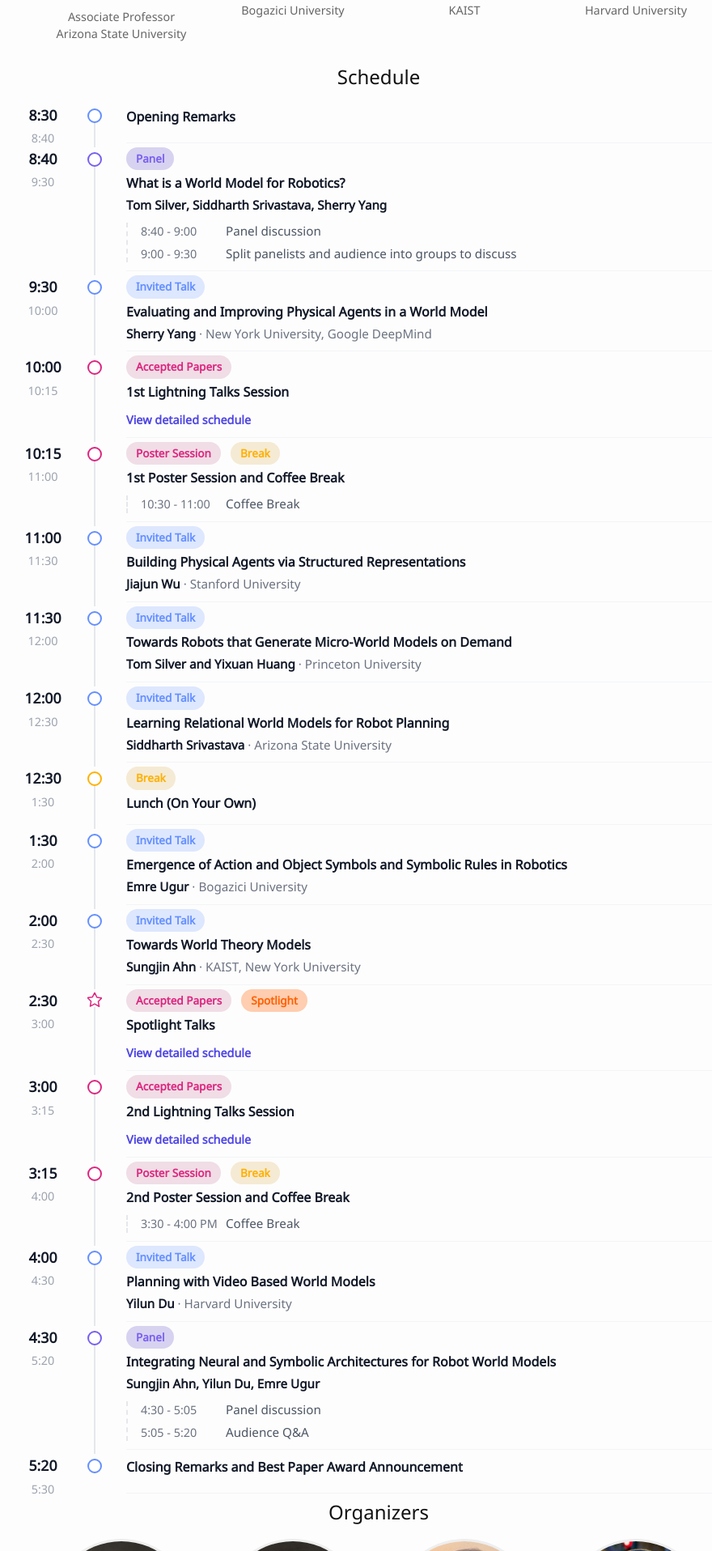
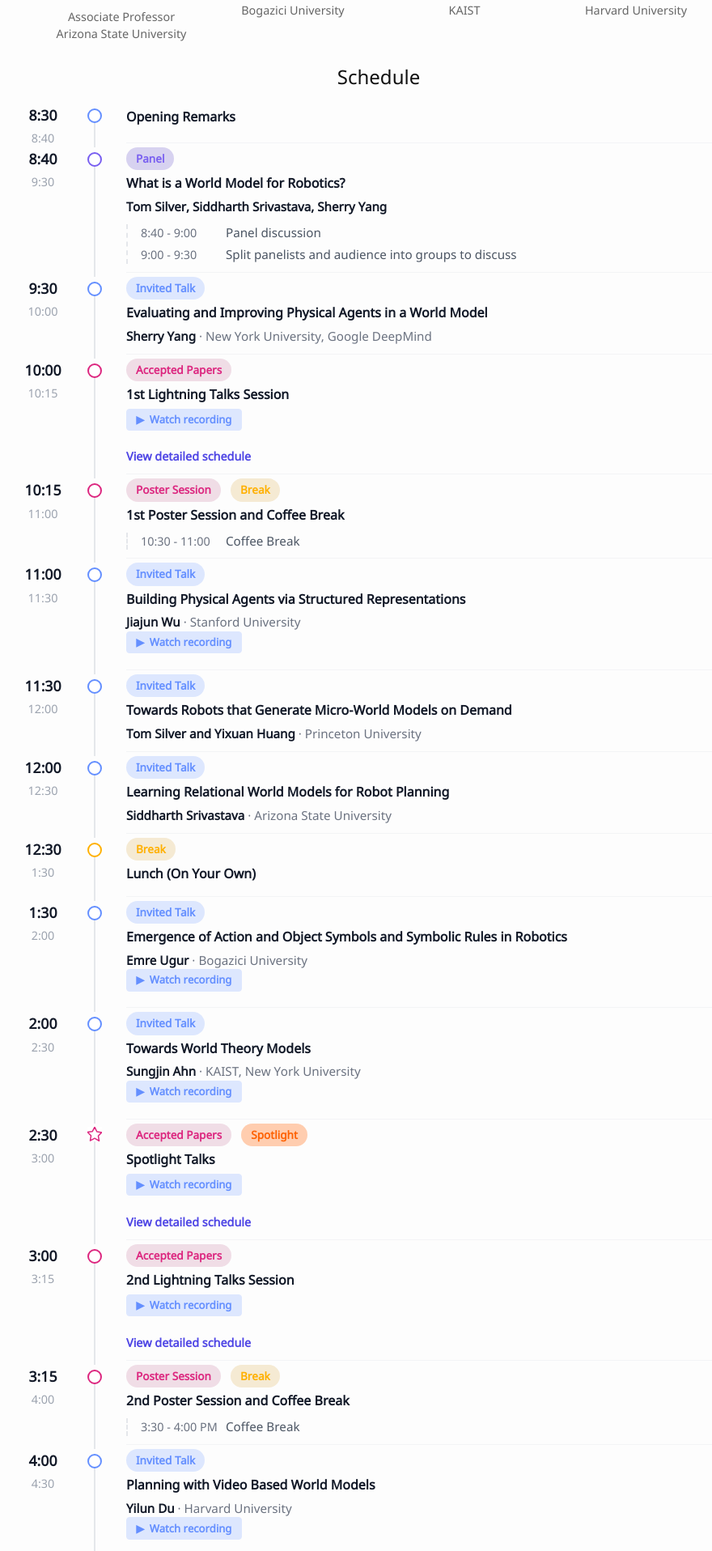
Before and after one commit to worldmodelworkshop/worldmodelworkshop.github.io, a Jekyll site: the page built from index.md, in a window 1280 px wide. Shown: the part 2706-4622 px from the top of the page at 81% size, without its empty margins (172-1052 px from the left). Built offline with Jekyll 4.4.1, drawn with Linux system fonts in a browser that asks for light colours.

Commit message:
Add watch recording buttons to timeline
Make button and don't change text color when hovered/visited

```diff
--- a/_includes/schedule.html
+++ b/_includes/schedule.html
@@ -44,6 +44,20 @@
           </p>
         {% endif %}
 
+
+        {% if event.youtube and event.youtube != "" %}
+          <a
+            class="watch-recording-button"
+            href="{{ event.youtube }}"
+            target="_blank"
+            rel="noopener noreferrer"
+            aria-label="Watch recording: {{ event.title }}"
+          >
+            <span aria-hidden="true">▶</span>
+            Watch recording
+          </a>
+        {% endif %}
+
         {% if event.subevents %}
 
           {% if event.start_open %}
--- a/_sass/_timeline.scss
+++ b/_sass/_timeline.scss
@@ -267,3 +267,58 @@
   font-size: 0.95em;
   line-height: 1.4;
 }
+
+.event-title {
+  margin: 0 0 0.35rem;
+}
+
+.watch-recording-button {
+  display: inline-flex;
+  align-items: center;
+  gap: 0.4rem;
+  margin: 0 0 0.6rem;
+  padding: 0.38rem 0.7rem;
+
+  color: #648fff;
+  background: #dde7fe;
+  border: 1px solid #dde7fe;
+  border-radius: 4px;
+
+  font-size: 0.82rem;
+  font-weight: 600;
+  line-height: 1;
+  text-decoration: none;
+  transition: background-color 0.15s ease, border-color 0.15s ease;
+}
+
+.watch-recording-button:hover,
+.watch-recording-button:focus-visible {
+  color: #648fff;
+  background: #dde7fe;
+  border: #dde7fe;
+  text-decoration: none;
+}
+
+.watch-recording-button:focus-visible {
+  outline: 3px solid rgba(198, 40, 40, 0.35);
+  outline-offset: 2px;
+}
+
+.watch-recording-button,
+.watch-recording-button:visited {
+  color: #648fff;
+  background: #dde7fe;
+  border: 1px solid #dde7fe;
+  text-decoration: none;
+}
+.watch-recording-button:hover,
+.watch-recording-button:focus-visible,
+.watch-recording-button:visited:hover {
+  color: #648fff;
+  background: #dde7fe;
+  border: #dde7fe;
+  text-decoration: none;
+}
+.watch-recording-button:visited {
+  color: #648fff;
+}
```
Also changed, not shown: _data/schedule_timeline.yml (+7 -0 lines).
